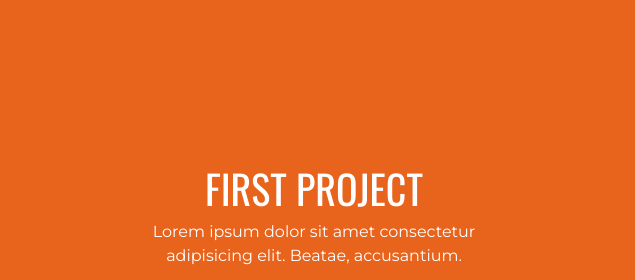
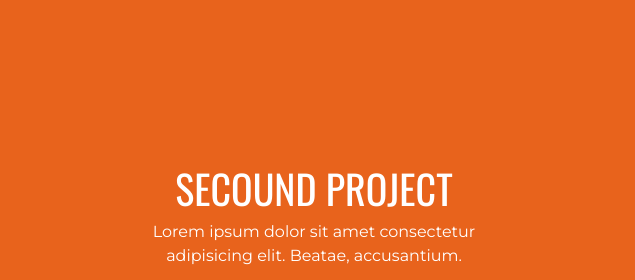
Before and after one commit to md-rasel-mahmud/mizanur-rahman-portfolio, a plain HTML site: page index.html in a window 1280 px wide. Shown: the part 2591-2871 px from the top of the page, 0-635 px from the left. Drawn offline with Linux system fonts and the light colour scheme.

Commit message:
Recent text change

```diff
--- a/index.html
+++ b/index.html
@@ -173,7 +173,7 @@
         <div class="row d-flex justify-content-between rp-responsive align-item-center">
             <div class="col-md-6  col-sm-12">
                 <div class="container fp-content d-flex justify-content-center align-item-center flex-column">
-                    <h1>first project</h1>
+                    <h1>secound project</h1>
                     <p>Lorem ipsum dolor sit amet consectetur adipisicing elit. Beatae, accusantium.</p>
                     <div class="btn"><a href="#">read more</a></div>
                 </div>
```
